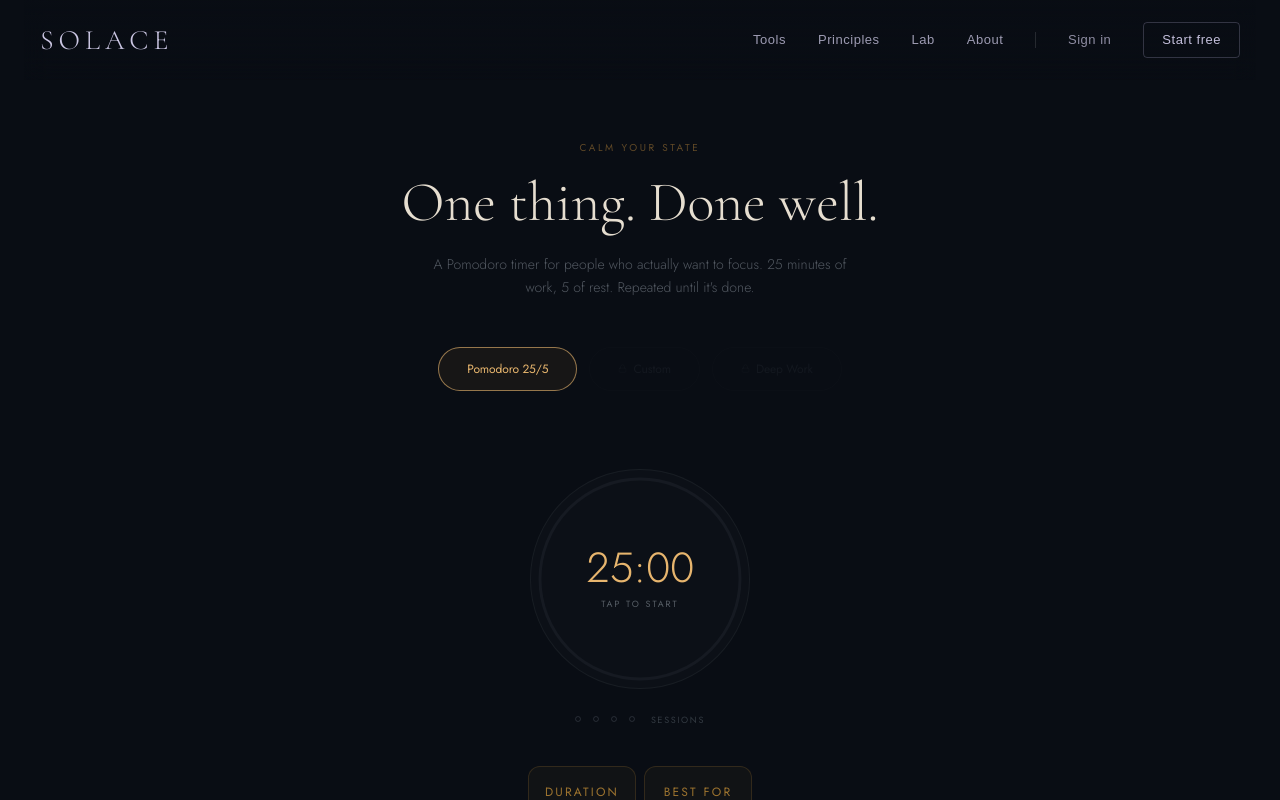
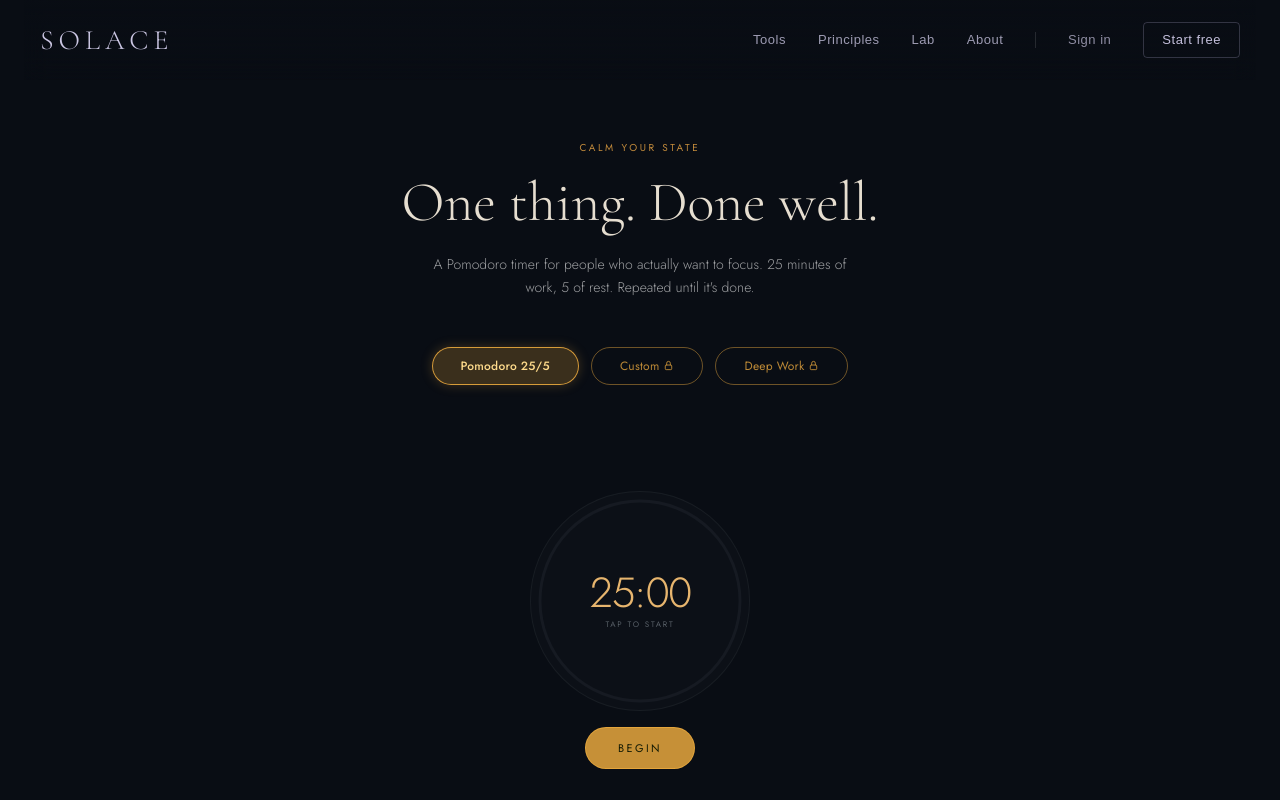
Before and after one commit to salsotk1973/solace, a Next.js app: page /focus in a window 1280 px wide. Shown: the top 800 px of the page. Built offline with nearby package versions, Linux system fonts and the light colour scheme; no server answers.

Commit message:
Focus Timer: pixel-match Breathing — exact classes, amber tokens, 130px circle, 2x2 pills, BEGIN button, 2 info cards, history toggle

```diff
--- a/app/(main)/focus/page.tsx
+++ b/app/(main)/focus/page.tsx
@@ -27,13 +27,13 @@ export default async function FocusPage() {
 
         {/* ── Tool header ──────────────────────────────────────────────── */}
         <header className="text-center mb-5">
-          <p className="[font-family:var(--font-jost)] text-[10px] tracking-[0.26em] uppercase text-[rgba(240,170,70,0.38)] mb-3">
+          <p className="[font-family:var(--font-jost)] text-[10px] tracking-[0.26em] uppercase text-[rgba(240,170,70,0.80)] mb-3">
             Calm your state
           </p>
           <h1 className="[font-family:var(--font-display)] font-light text-[clamp(36px,5vw,56px)] text-[rgba(250,240,225,0.92)] leading-tight mb-4">
             One thing. Done well.
           </h1>
-          <p className="[font-family:var(--font-jost)] font-[300] text-[14px] text-[rgba(160,170,180,0.48)] max-w-[440px] mx-auto leading-relaxed">
+          <p className="[font-family:var(--font-jost)] font-[300] text-[14px] text-[rgba(255,255,255,0.60)] max-w-[440px] mx-auto leading-relaxed">
             A Pomodoro timer for people who actually want to focus. 25 minutes of
             work, 5 of rest. Repeated until it&apos;s done.
           </p>
--- a/components/focus/FocusTimer.tsx
+++ b/components/focus/FocusTimer.tsx
@@ -55,9 +55,9 @@ export default function FocusTimer({ userId }: Props) {
   useEffect(() => { remainingRef.current = remaining; }, [remaining]);
   useEffect(() => { workDoneRef.current  = workDone;  }, [workDone]);
 
-  // ── Responsive circle size ────────────────────────────────────────────────
+  // ── Responsive circle size — 130px mobile, 220px desktop ─────────────────
   useEffect(() => {
-    const update = () => setCircleSize(window.innerWidth < 768 ? 180 : 220);
+    const update = () => setCircleSize(window.innerWidth < 768 ? 130 : 220);
     update();
     window.addEventListener("resize", update);
     return () => window.removeEventListener("resize", update);
@@ -130,7 +130,10 @@ export default function FocusTimer({ userId }: Props) {
   // ── Controls ──────────────────────────────────────────────────────────────
 
   function handleTap() {
-    if (allDone) return;
+    if (allDone) {
+      handleReset();
+      return;
+    }
     if (!started) {
       setStarted(true);
       setIsRunning(true);
@@ -171,9 +174,9 @@ export default function FocusTimer({ userId }: Props) {
     intervalRef.current = null;
     setStarted(false);
     setIsRunning(false);
-    setPhaseIdx(0);       phaseIdxRef.current  = 0;
+    setPhaseIdx(0);          phaseIdxRef.current  = 0;
     setRemaining(WORK_SECS); remainingRef.current = WORK_SECS;
-    setWorkDone(0);       workDoneRef.current  = 0;
+    setWorkDone(0);          workDoneRef.current  = 0;
     setAllDone(false);
     setDismissed(false);
   }
@@ -201,7 +204,7 @@ export default function FocusTimer({ userId }: Props) {
       {/* ── State label ─────────────────────────────────────────────────── */}
       <p
         className={[
-          "[font-family:var(--font-display)] italic font-light text-[38px] leading-none mb-4 transition-all duration-500",
+          "[font-family:var(--font-display)] italic font-light text-[28px] md:text-[38px] leading-none mb-3 transition-all duration-500",
           started ? "opacity-100" : "opacity-0",
           isWork || allDone
             ? "text-[rgba(255,195,100,0.65)]"
@@ -218,75 +221,60 @@ export default function FocusTimer({ userId }: Props) {
         aria-label={isRunning ? "Pause timer" : started ? "Resume timer" : "Start timer"}
         onClick={handleTap}
         onKeyDown={(e) => (e.key === "Enter" || e.key === " ") ? handleTap() : null}
-        className="relative cursor-pointer select-none mb-6 group"
+        className="relative cursor-pointer select-none mb-4 group"
         style={{ width: circleSize, height: circleSize }}
       >
-        {/* SVG arc — rotated so arc starts at 12 o'clock */}
         <svg
           className="absolute inset-0 -rotate-90 pointer-events-none"
           viewBox={`0 0 ${circleSize} ${circleSize}`}
           width={circleSize}
           height={circleSize}
         >
-          {/* Track ring */}
+          <circle cx={circleSize / 2} cy={circleSize / 2} r={radius} fill="none" stroke="rgba(200,210,220,0.05)" strokeWidth={3} />
           <circle
             cx={circleSize / 2} cy={circleSize / 2} r={radius}
             fill="none"
-            stroke="rgba(200,210,220,0.05)"
-            strokeWidth={3}
-          />
-          {/* Progress arc */}
-          <circle
-            cx={circleSize / 2} cy={circleSize / 2} r={radius}
-            fill="none"
-            className={[
-              "[transition:stroke_0.8s_ease]",
-              isWork
-                ? "[stroke:rgba(240,170,70,0.35)]"
-                : "[stroke:rgba(60,192,212,0.32)]",
-            ].join(" ")}
+            className={["[transition:stroke_0.8s_ease]", isWork ? "[stroke:rgba(240,170,70,0.40)]" : "[stroke:rgba(60,192,212,0.35)]"].join(" ")}
             strokeWidth={3}
             strokeLinecap="round"
             strokeDasharray={circumference}
             strokeDashoffset={dashOffset}
           />
         </svg>
-
-        {/* Timer face */}
-        <div className="absolute inset-0 rounded-full border border-[rgba(200,210,220,0.06)] bg-[rgba(255,255,255,0.015)] flex flex-col items-center justify-center gap-2">
+        <div className="absolute inset-0 rounded-full border border-[rgba(200,210,220,0.06)] bg-[rgba(255,255,255,0.015)] flex flex-col items-center justify-center gap-1">
           <span
-            className={[
-              "[font-family:var(--font-jost)] font-[300] tabular-nums leading-none",
-              "transition-colors duration-[800ms] ease-in-out",
-              isWork
-                ? "text-[rgba(255,200,120,0.9)]"
-                : "text-[rgba(120,200,220,0.75)]",
-            ].join(" ")}
-            style={{ fontSize: circleSize < 200 ? "36px" : "42px" }}
+            className={["[font-family:var(--font-jost)] font-[300] tabular-nums leading-none transition-colors duration-[800ms] ease-in-out", isWork ? "text-[rgba(255,200,120,0.9)]" : "text-[rgba(120,200,220,0.75)]"].join(" ")}
+            style={{ fontSize: circleSize < 180 ? "28px" : "42px", letterSpacing: "-0.03em" }}
           >
             {timeStr}
           </span>
           <span
-            className="[font-family:var(--font-jost)] text-[9px] tracking-[0.22em] uppercase group-hover:text-[rgba(180,190,200,0.5)] transition-colors duration-200"
-            style={{ color: "rgba(180,190,200,0.45)" }}
+            className="[font-family:var(--font-jost)] tracking-[0.22em] uppercase transition-colors duration-200"
+            style={{ fontSize: "8px", color: "rgba(180,190,200,0.45)" }}
           >
-            {!started
-              ? "tap to start"
-              : isRunning
-              ? "tap to pause"
-              : "tap to resume"}
+            {!started ? "tap to start" : isRunning ? "tap to pause" : "tap to resume"}
           </span>
         </div>
       </div>
 
+      {/* ── Begin / Stop — below circle on mobile ───────────────────────── */}
+      <div className="flex justify-center mb-3 md:mb-8">
+        <button
+          onClick={handleTap}
+          className="bg-[rgba(232,168,62,0.85)] border border-[rgba(232,168,62,0.90)] text-[rgba(10,20,0,0.95)] [font-family:var(--font-jost)] text-[11px] tracking-[0.22em] uppercase cursor-pointer px-8 py-3 rounded-full transition-all duration-300 hover:bg-[rgba(232,168,62,1)] hover:border-[rgba(232,168,62,1)]"
+        >
+          {allDone ? "Begin again" : started && isRunning ? "Stop" : started && !isRunning ? "Resume" : "Begin"}
+        </button>
+      </div>
+
       {/* ── Session dots ────────────────────────────────────────────────── */}
-      <div className="mb-10">
+      <div className="mb-3">
         <SessionDots workDone={workDone} phaseIdx={phaseIdx} started={started} />
       </div>
 
       {/* ── Skip + Reset controls (hidden until started) ─────────────────── */}
       {started && (
-        <div className="flex items-center gap-6 mb-8">
+        <div className="flex items-center gap-6 mb-5">
           {!allDone && (
             <button
               onClick={handleSkip}
@@ -305,7 +293,7 @@ export default function FocusTimer({ userId }: Props) {
       )}
 
       {/* ── Info cards — Duration + Best For ──────────────────────────── */}
-      <div className="grid grid-cols-2 gap-2 max-w-[320px] mx-auto mb-6 md:max-w-[420px] md:mb-10">
+      <div className="grid grid-cols-2 gap-2 max-w-[320px] mx-auto md:mx-auto mb-2 md:max-w-[420px] md:mb-20">
         {[
           { label: "Duration", value: "~2 hrs total" },
           { label: "Best for", value: "Deep work" },
@@ -335,8 +323,9 @@ export default function FocusTimer({ userId }: Props) {
           HISTORY ZONE — collapses on mobile behind toggle
           ══════════════════════════════════════════════════════ */}
       {userId && history && (
-        <section className="max-w-[520px] mx-auto mb-10">
-          {/* Mobile toggle */}
+        <section className="max-w-[520px] mx-auto mb-20">
+
+          {/* Mobile toggle — md:hidden, exact Breathing structure */}
           <button
             className="w-full flex items-center justify-between md:hidden cursor-pointer rounded-[14px] px-4 py-3"
             style={{
@@ -370,7 +359,7 @@ export default function FocusTimer({ userId }: Props) {
             </span>
           </button>
 
-          {/* Desktop label */}
+          {/* Desktop label — hidden on mobile */}
           <p
             className="hidden md:block [font-family:var(--font-jost)] text-[12px] tracking-[0.24em] uppercase mb-4 text-center"
             style={{ color: A(0.65) }}
@@ -378,7 +367,7 @@ export default function FocusTimer({ userId }: Props) {
             {history.isPaid ? "Full history" : "7-day history"}
           </p>
 
-          {/* History content */}
+          {/* Content — hidden on mobile until toggled */}
           <div className={`${historyOpen ? "block" : "hidden"} md:block ${historyOpen ? "mb-6" : "mb-4"}`}>
             <div
               className="px-3 py-3 md:px-5 md:py-4 md:rounded-[14px]"
@@ -400,28 +389,15 @@ export default function FocusTimer({ userId }: Props) {
                   : "No focus sessions saved yet."}
               </p>
 
-              {/* Streak */}
               {history.hasStreak && (
-                <div
-                  className="mt-4 rounded-[12px] px-4 py-3"
-                  style={{ border: `1px solid ${A(0.12)}`, background: A(0.04) }}
-                >
-                  <p
-                    className="[font-family:var(--font-jost)] text-[11px] md:text-[12px] tracking-[0.22em] uppercase text-center mb-1.5"
-                    style={{ color: A(0.65) }}
-                  >
+                <div className="mt-4 rounded-[12px] px-4 py-3" style={{ border: `1px solid ${A(0.12)}`, background: A(0.04) }}>
+                  <p className="[font-family:var(--font-jost)] text-[11px] md:text-[12px] tracking-[0.22em] uppercase text-center mb-1.5" style={{ color: A(0.65) }}>
                     Current streak
                   </p>
-                  <p
-                    className="[font-family:var(--font-display)] font-light text-[20px] md:text-[24px] text-center leading-none"
-                    style={{ color: A(0.92) }}
-                  >
+                  <p className="[font-family:var(--font-display)] font-light text-[20px] md:text-[24px] text-center leading-none" style={{ color: A(0.92) }}>
                     {history.currentStreakDays} day{history.currentStreakDays === 1 ? "" : "s"}
                   </p>
-                  <p
-                    className="[font-family:var(--font-jost)] text-[12px] font-light leading-relaxed text-center mt-3"
-                    style={{ color: A(0.70) }}
-                  >
+                  <p className="[font-family:var(--font-jost)] text-[12px] font-light leading-relaxed text-center mt-3" style={{ color: A(0.70) }}>
                     {history.streakFraming === "full"
                       ? "A quiet record of the days you chose to focus."
                       : "Consistency gets easier when you can see the full picture."}
@@ -429,7 +405,6 @@ export default function FocusTimer({ userId }: Props) {
                 </div>
               )}
 
-              {/* Upgrade prompt */}
               {shouldShowUpgradePrompt && (
                 <ToolUpgradePrompt
                   hasOlderSessions={history.hasOlderSessions}
--- a/components/focus/ModeSelector.tsx
+++ b/components/focus/ModeSelector.tsx
@@ -1,47 +1,83 @@
 "use client";
-
-import { Lock } from "lucide-react";
 
 interface ModeSelectorProps {
   disabled: boolean;
 }
 
-// Free tier — only one mode for now.
-// Locked pills signal paid tier without linking to pricing.
+function LockIcon() {
+  return (
+    <svg width="11" height="11" viewBox="0 0 24 24" fill="none" aria-hidden="true" style={{ marginLeft: "4px", flexShrink: 0 }}>
+      <rect x="5" y="11" width="14" height="10" rx="2" stroke="currentColor" strokeWidth="2" />
+      <path d="M8 11V7a4 4 0 0 1 8 0v4" stroke="currentColor" strokeWidth="2" strokeLinecap="round" />
+    </svg>
+  );
+}
+
 export default function ModeSelector({ disabled }: ModeSelectorProps) {
   return (
-    <div className="flex flex-wrap justify-center gap-3 mb-6">
-      {/* Free: active */}
+    <div className="grid grid-cols-2 gap-1.5 w-full max-w-[260px] mx-auto mb-1 md:flex md:flex-wrap md:justify-center md:max-w-none md:gap-3 md:mb-14">
+
+      {/* Active free mode */}
       <button
         disabled={disabled}
-        className="flex flex-col items-center gap-0.5 px-7 py-3 rounded-full border border-[rgba(255,200,120,0.55)] bg-[rgba(240,170,70,0.06)] text-[rgba(255,200,120,0.9)] disabled:cursor-not-allowed transition-all duration-300"
+        className="w-full md:w-auto flex flex-col items-center gap-0.5 px-2 py-1.5 md:px-7 md:py-3 rounded-full transition-all duration-300 cursor-pointer disabled:cursor-not-allowed"
+        style={{
+          background: "rgba(232,168,62,0.22)",
+          border: "1px solid rgba(232,168,62,0.90)",
+          color: "rgba(255,220,140,1.0)",
+          boxShadow: "0 0 12px rgba(232,168,62,0.25)",
+        }}
       >
-        <span className="[font-family:var(--font-jost)] text-[12px] font-[400] tracking-[-0.01em]">
+        <span className="[font-family:var(--font-jost)] text-[10px] md:text-[12px] font-[500] tracking-[0.02em] leading-none">
           Pomodoro 25/5
         </span>
       </button>
 
-      {/* Paid: Custom */}
-      <button
-        disabled
-        className="flex flex-col items-center gap-0.5 px-7 py-3 rounded-full border border-[rgba(255,255,255,0.04)] text-[rgba(130,140,150,0.28)] cursor-default opacity-30"
+      {/* Locked: Custom */}
+      <a
+        href="/pricing"
+        className="w-full md:w-auto flex flex-col items-center gap-0.5 px-2 py-1.5 md:px-7 md:py-3 rounded-full transition-all duration-200 hover:opacity-90"
+        style={{
+          background: "transparent",
+          border: "1px solid rgba(232,168,62,0.45)",
+          color: "rgba(232,168,62,0.80)",
+        }}
       >
-        <span className="[font-family:var(--font-jost)] flex items-center gap-1.5 text-[12px] tracking-[-0.01em]">
-          <Lock size={9} className="opacity-60" />
-          Custom
+        <span className="[font-family:var(--font-jost)] text-[10px] md:text-[12px] font-[400] tracking-[0.02em] leading-none" style={{ display: "flex", alignItems: "center" }}>
+          Custom <LockIcon />
         </span>
-      </button>
+      </a>
 
-      {/* Paid: Deep Work */}
-      <button
-        disabled
-        className="flex flex-col items-center gap-0.5 px-7 py-3 rounded-full border border-[rgba(255,255,255,0.04)] text-[rgba(130,140,150,0.28)] cursor-default opacity-30"
+      {/* Locked: Deep Work */}
+      <a
+        href="/pricing"
+        className="w-full md:w-auto flex flex-col items-center gap-0.5 px-2 py-1.5 md:px-7 md:py-3 rounded-full transition-all duration-200 hover:opacity-90"
+        style={{
+          background: "transparent",
+          border: "1px solid rgba(232,168,62,0.45)",
+          color: "rgba(232,168,62,0.80)",
+        }}
       >
-        <span className="[font-family:var(--font-jost)] flex items-center gap-1.5 text-[12px] tracking-[-0.01em]">
-          <Lock size={9} className="opacity-60" />
-          Deep Work
+        <span className="[font-family:var(--font-jost)] text-[10px] md:text-[12px] font-[400] tracking-[0.02em] leading-none" style={{ display: "flex", alignItems: "center" }}>
+          Deep Work <LockIcon />
         </span>
-      </button>
+      </a>
+
+      {/* Locked: Flow — 4th slot, mobile only, keeps 2×2 grid balanced */}
+      <a
+        href="/pricing"
+        className="w-full md:hidden flex flex-col items-center gap-0.5 px-2 py-1.5 rounded-full transition-all duration-200 hover:opacity-90"
+        style={{
+          background: "transparent",
+          border: "1px solid rgba(232,168,62,0.45)",
+          color: "rgba(232,168,62,0.80)",
+        }}
+      >
+        <span className="[font-family:var(--font-jost)] text-[10px] font-[400] tracking-[0.02em] leading-none" style={{ display: "flex", alignItems: "center" }}>
+          Flow <LockIcon />
+        </span>
+      </a>
+
     </div>
   );
 }
```
